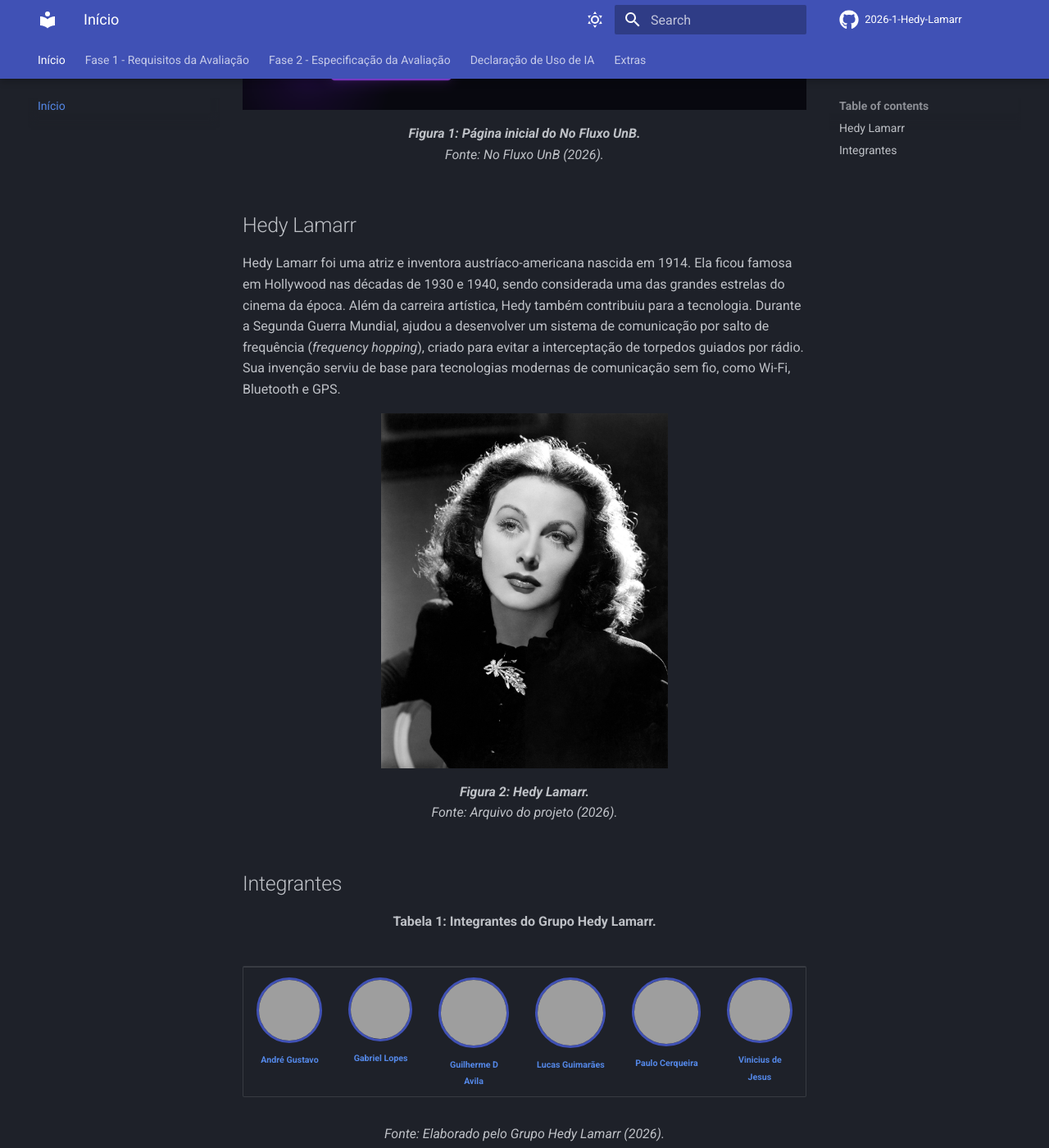
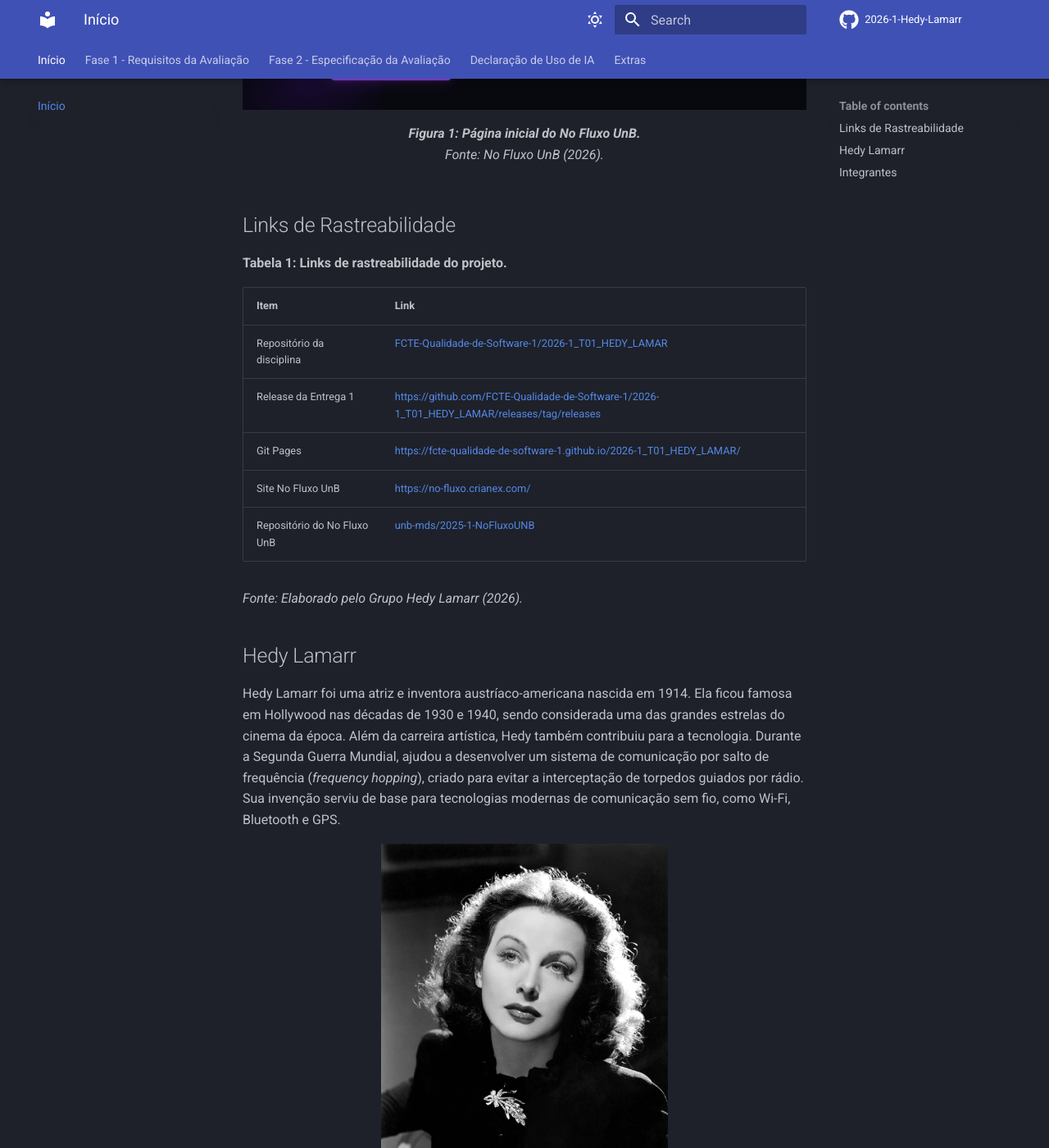
Before and after one commit to FCTE-Qualidade-de-Software-1/2026-1_T01_HEDY_LAMAR, an MkDocs documentation site: the page built from docs/index.md, in a window 1280 px wide and 1400 px high, scrolled down 539 px, cut to the strip 0-1400 px from the top of the window. Shown: the whole strip at 82% size. Built offline with MkDocs 1.6.1 and Material for MkDocs 9.7.7, drawn with Linux system fonts in a browser that asks for light colours; comment, search, counter and statistics services are not loaded; some of the changed text lies outside the part shown; grey boxes are pictures that could not be loaded.

Commit message:
docs: add traceability links and update group member table

```diff
--- a/docs/index.md
+++ b/docs/index.md
@@ -8,6 +8,20 @@ Este projeto tem como objetivo documentar a Avaliação da Qualidade de Produto
   <img src="assets/landing_page.png" alt="Página inicial do No Fluxo UnB" width="800"/>
   <figcaption><strong>Figura 1: Página inicial do No Fluxo UnB.</strong><br><em>Fonte: No Fluxo UnB (2026).</em></figcaption>
 </figure>
+
+## Links de Rastreabilidade
+
+**Tabela 1: Links de rastreabilidade do projeto.**
+
+| Item | Link |
+|---|---|
+| Repositório da disciplina | [FCTE-Qualidade-de-Software-1/2026-1_T01_HEDY_LAMAR](https://github.com/FCTE-Qualidade-de-Software-1/2026-1_T01_HEDY_LAMAR) |
+| Release da Entrega 1 | [https://github.com/FCTE-Qualidade-de-Software-1/2026-1_T01_HEDY_LAMAR/releases/tag/releases](https://github.com/FCTE-Qualidade-de-Software-1/2026-1_T01_HEDY_LAMAR/releases/tag/releases) |
+| Git Pages | [https://fcte-qualidade-de-software-1.github.io/2026-1_T01_HEDY_LAMAR/](https://fcte-qualidade-de-software-1.github.io/2026-1_T01_HEDY_LAMAR/) |
+| Site No Fluxo UnB | [https://no-fluxo.crianex.com/](https://no-fluxo.crianex.com/) |
+| Repositório do No Fluxo UnB | [unb-mds/2025-1-NoFluxoUNB](https://github.com/unb-mds/2025-1-NoFluxoUNB) |
+
+*Fonte: Elaborado pelo Grupo Hedy Lamarr (2026).*
 
 ## Hedy Lamarr
 
```
Also changed, not shown: other parts of docs/index.md (+1 -1 lines).
